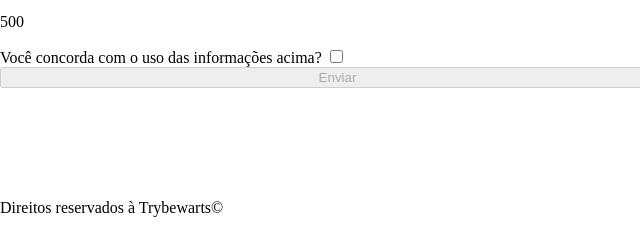
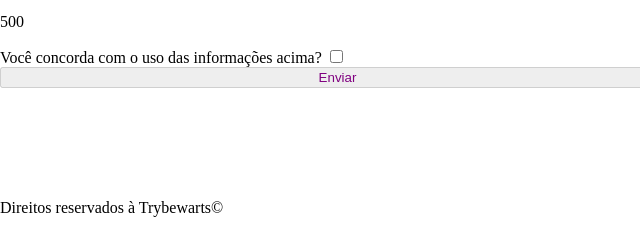
Before and after one commit to Bel-Albuquerque/Trybewarts, a website: page index.html in a window 1280 px wide. Shown: the part 421-658 px from the top of the page, 0-640 px from the left. Drawn offline with Linux system fonts and the light colour scheme.

Commit message:
Altera cor do texto botão enviar

```diff
--- a/index.html
+++ b/index.html
@@ -118,7 +118,7 @@
       <label for="agreement" id="label-infos">Você concorda com o uso das informações acima?</label>
       <input type="checkbox" name="agreement" id="agreement">
      </div>
-     <button type="submit" id="submit-btn" disabled>Enviar</button>
+     <button class="botaoEnviar" type="submit" id="submit-btn" disabled>Enviar</button>
     </form>
 
     <img src="images/trybewarts-colored.svg" alt="Logo colorido" id='trybewarts-forms-logo'>
--- a/style.css
+++ b/style.css
@@ -40,3 +40,6 @@ main {
 #input-radio-buttons {
   display: flex;
 }
+.botaoEnviar {
+  color: purple;
+}
```
